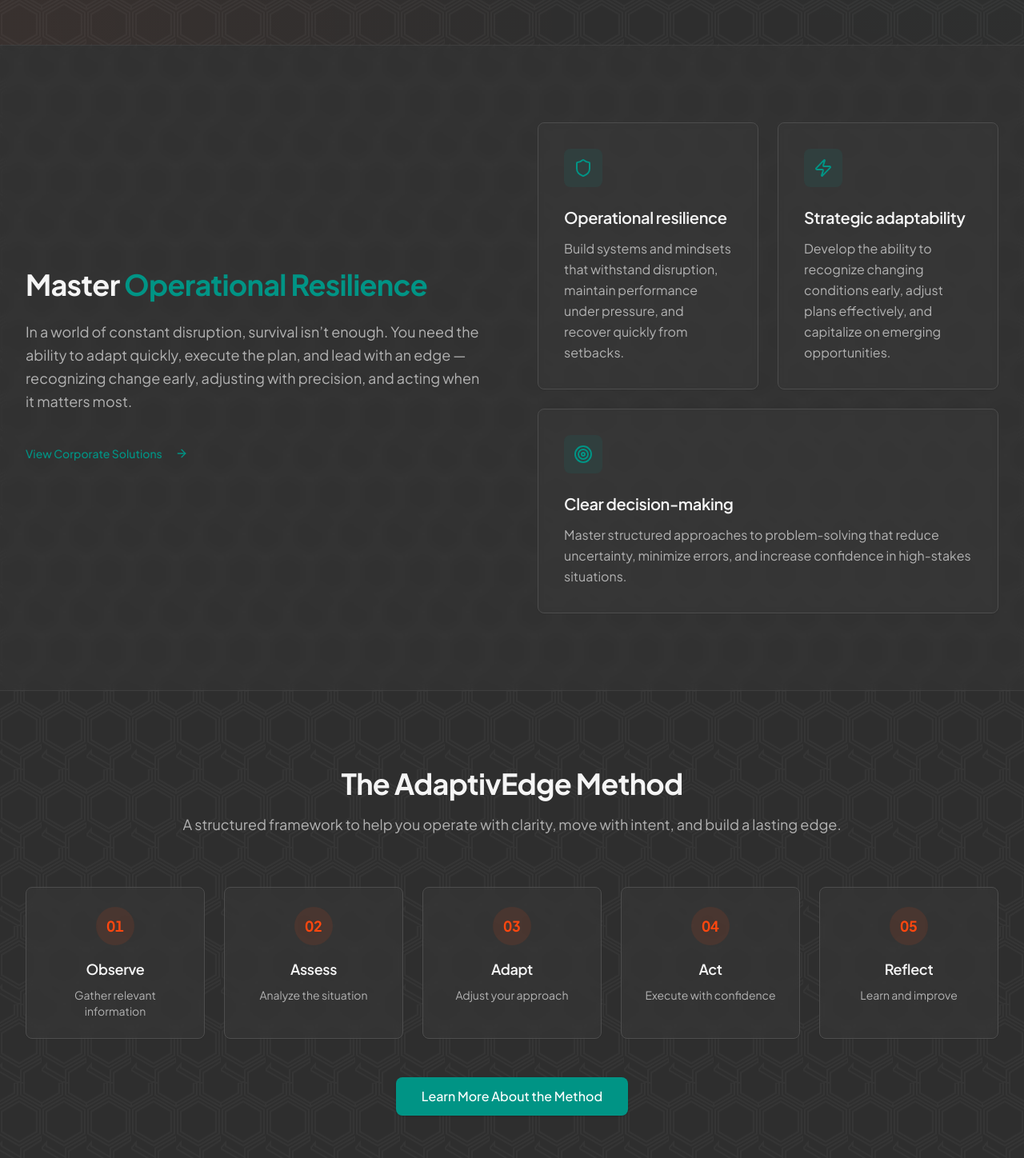
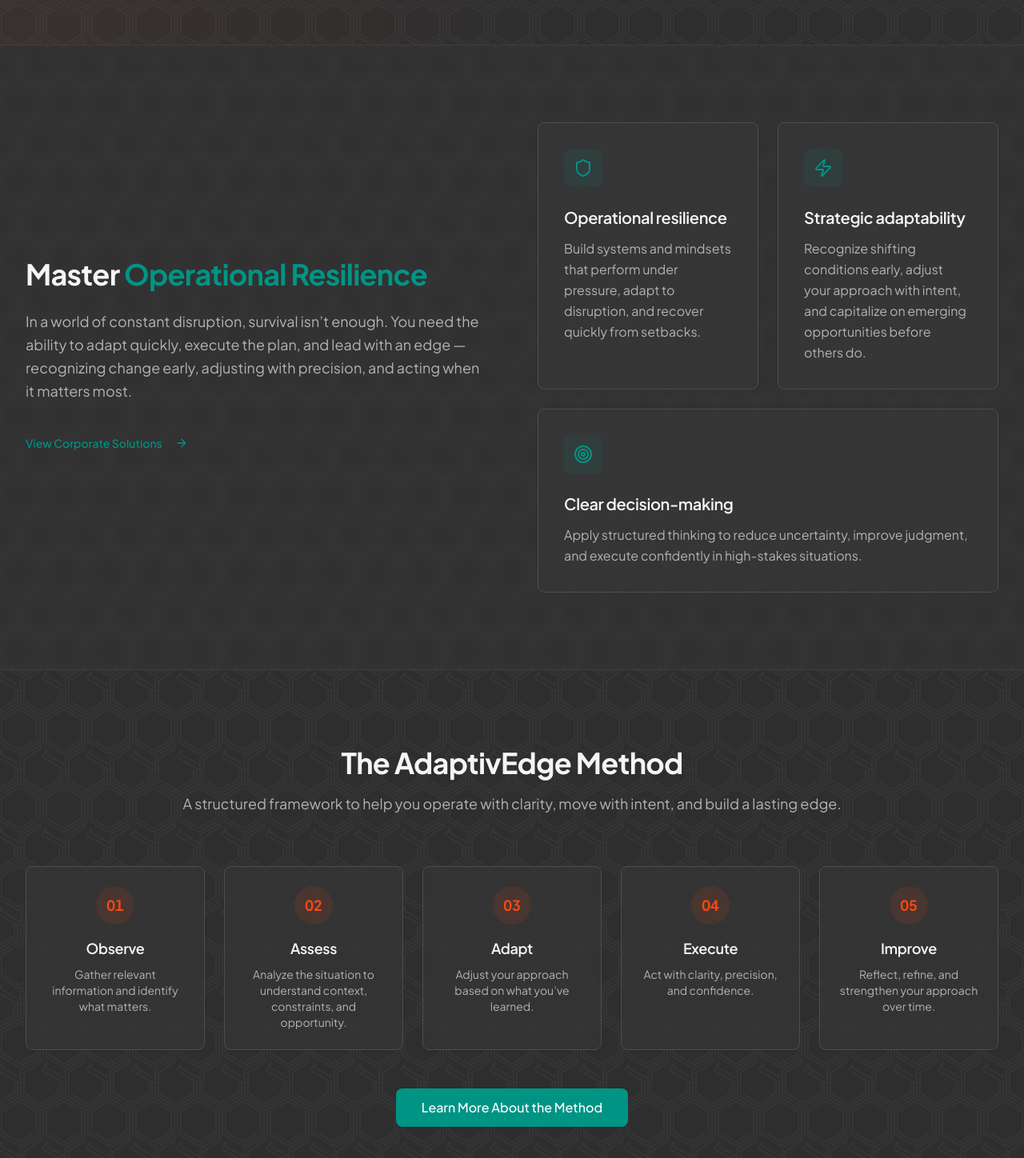
Before and after one commit to erikscomputers/adaptiveEDGE-site, a React (Vite) app: page / in a window 1280 px wide. Shown: the part 704-2152 px from the top of the page at 80% size. Built offline with nearby package versions, Linux system fonts and the light colour scheme; the HTML template or start-up script is replaced by a standard one.

Commit message:
homepage adjustment

```diff
--- a/src/pages/HomePage.jsx
+++ b/src/pages/HomePage.jsx
@@ -11,37 +11,37 @@ const HomePage = () => {
   const valueProps = [{
     icon: Shield,
     title: 'Operational resilience',
-    description: 'Build systems and mindsets that withstand disruption, maintain performance under pressure, and recover quickly from setbacks.'
+    description: 'Build systems and mindsets that perform under pressure, adapt to disruption, and recover quickly from setbacks.'
   }, {
     icon: Zap,
     title: 'Strategic adaptability',
-    description: 'Develop the ability to recognize changing conditions early, adjust plans effectively, and capitalize on emerging opportunities.'
+    description: 'Recognize shifting conditions early, adjust your approach with intent, and capitalize on emerging opportunities before others do.'
   }];
   const methodSteps = [{
     number: '01',
     title: 'Observe',
-    description: 'Gather relevant information'
+    description: 'Gather relevant information and identify what matters.'
   }, {
     number: '02',
     title: 'Assess',
-    description: 'Analyze the situation'
+    description: 'Analyze the situation to understand context, constraints, and opportunity.'
   }, {
     number: '03',
     title: 'Adapt',
-    description: 'Adjust your approach'
+    description: 'Adjust your approach based on what you’ve learned.'
   }, {
     number: '04',
-    title: 'Act',
-    description: 'Execute with confidence'
+    title: 'Execute',
+    description: 'Act with clarity, precision, and confidence.'
   }, {
     number: '05',
-    title: 'Reflect',
-    description: 'Learn and improve'
+    title: 'Improve',
+    description: 'Reflect, refine, and strengthen your approach over time.'
   }];
   return <>
       <Helmet>
         <title>AdaptivEdge - Adapt quickly. Execute the plan. Lead with an edge.</title>
-        <meta name="description" content="Helping professionals and teams excel in uncertain environments through operational resilience, strategic adaptability, and clear decision-making." />
+        <meta name="description" content="We help professionals and teams excel in uncertainty by building the ability to adapt quickly, execute the plan, and lead with an edge." />
       </Helmet>
 
       <div className="min-h-screen flex flex-col bg-transparent">
@@ -130,7 +130,7 @@ const HomePage = () => {
             }} className="grid grid-cols-1 sm:grid-cols-2 gap-6">
                 {valueProps.map((prop, index) => <ValuePropositionCard key={index} {...prop} />)}
                 <div className="sm:col-span-2">
-                  <ValuePropositionCard icon={Target} title="Clear decision-making" description="Master structured approaches to problem-solving that reduce uncertainty, minimize errors, and increase confidence in high-stakes situations." />
+                  <ValuePropositionCard icon={Target} title="Clear decision-making" description="Apply structured thinking to reduce uncertainty, improve judgment, and execute confidently in high-stakes situations." />
                 </div>
               </motion.div>
             </div>
```
Also changed, not shown: 1 other file (tests, documents, lock files or other folders).
